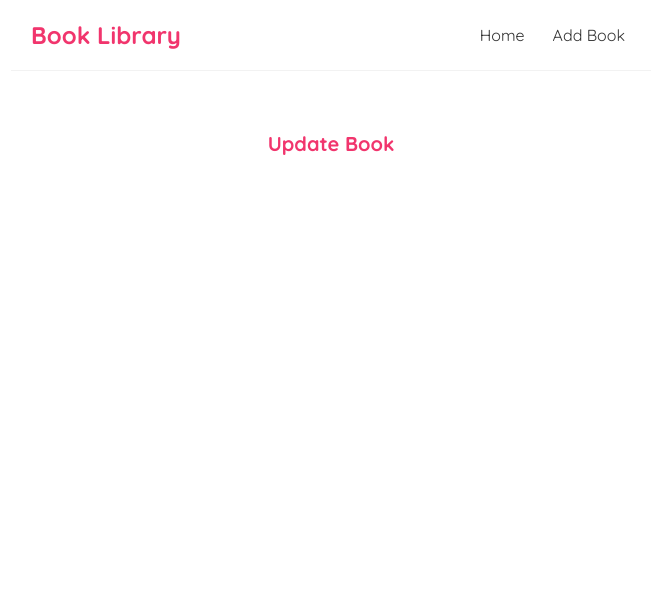
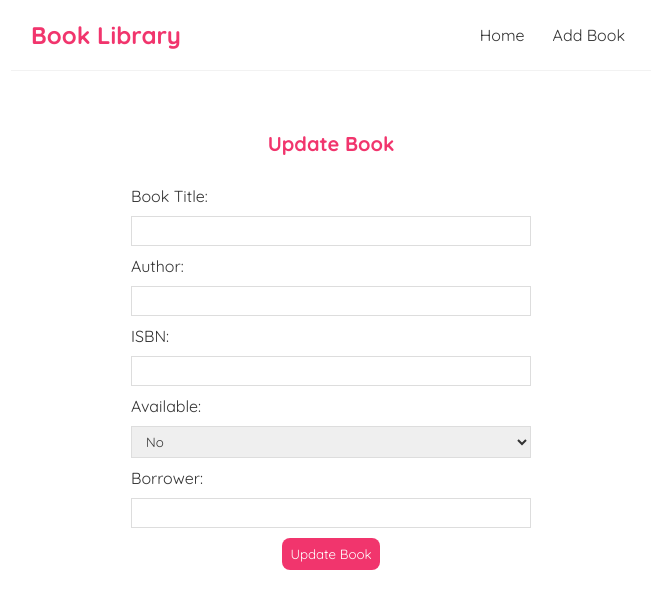
Before and after one commit to Hung-497/Web-dev, a React (Vite) app in the folder week6/Mon/frontend/book-app/frontend/my-work/: page /edit-book/1 in a window 1280 px wide. Shown: the top 608 px of the page, without its empty margins (309-965 px from the left). Built offline with nearby package versions, Linux system fonts and the light colour scheme; no server answers.

Commit message:
refactor(EditBookPage): add edit form

```diff
--- a/week6/Mon/frontend/book-app/frontend/my-work/src/pages/AddBookPage.jsx
+++ b/week6/Mon/frontend/book-app/frontend/my-work/src/pages/AddBookPage.jsx
@@ -7,7 +7,7 @@ const AddBookPage = () => {
   const [title, setTitle] = useState("");
   const [author, setAuthor] = useState("");
   const [isbn, setIsbn] = useState("");
-  const [isAvailable, setIsAvailable] = useState(true);
+  const [isAvailable, setIsAvailable] = useState("true");
   const [borrower, setBorrower] = useState("");
 
   const submitForm = (e) => {
--- a/week6/Mon/frontend/book-app/frontend/my-work/src/pages/EditBookPage.jsx
+++ b/week6/Mon/frontend/book-app/frontend/my-work/src/pages/EditBookPage.jsx
@@ -7,11 +7,9 @@ const EditBookPage = () => {
   const [isbn, setIsbn] = useState("");
   const [isAvailable, setIsAvailable] = useState("false");
   const [borrower, setBorrower] = useState("");
+  const [loading, setLoading] = useState(true);
 
   const { id } = useParams();
-  const [book, setBook] = useState(null);
-  const [loading, setLoading] = useState(true);
-  const [error, setError] = useState(null);
   const navigate = useNavigate();
 
   useEffect(() => {
@@ -60,10 +58,53 @@ const EditBookPage = () => {
 
     updateBook(updatedBook);
     navigate(`/books/${id}`);
-  }
+  };
   return (
     <div className="create">
       <h2>Update Book</h2>
+      <form onSubmit={submitForm}>
+        <label>Book Title:</label>
+        <input
+          type="text"
+          required
+          value={title}
+          onChange={(e) => setTitle(e.target.value)}
+        />
+
+        <label>Author:</label>
+        <input
+          type="text"
+          required
+          value={author}
+          onChange={(e) => setAuthor(e.target.value)}
+        />
+
+        <label>ISBN:</label>
+        <input
+          type="text"
+          required
+          value={isbn}
+          onChange={(e) => setIsbn(e.target.value)}
+        />
+
+        <label>Available:</label>
+        <select
+          value={isAvailable}
+          onChange={(e) => setIsAvailable(e.target.value)}
+        >
+          <option value="true">Yes</option>
+          <option value="false">No</option>
+        </select>
+
+        <label>Borrower:</label>
+        <input
+          type="text"
+          value={borrower}
+          onChange={(e) => setBorrower(e.target.value)}
+        />
+
+        <button>Update Book</button>
+      </form>
     </div>
   );
 };
```
